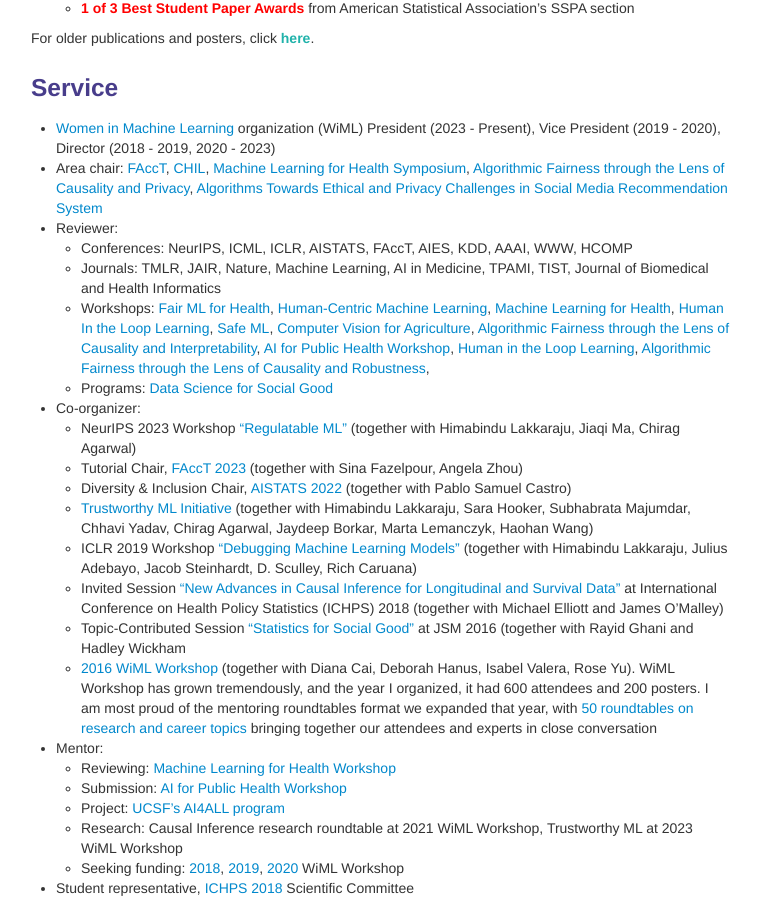
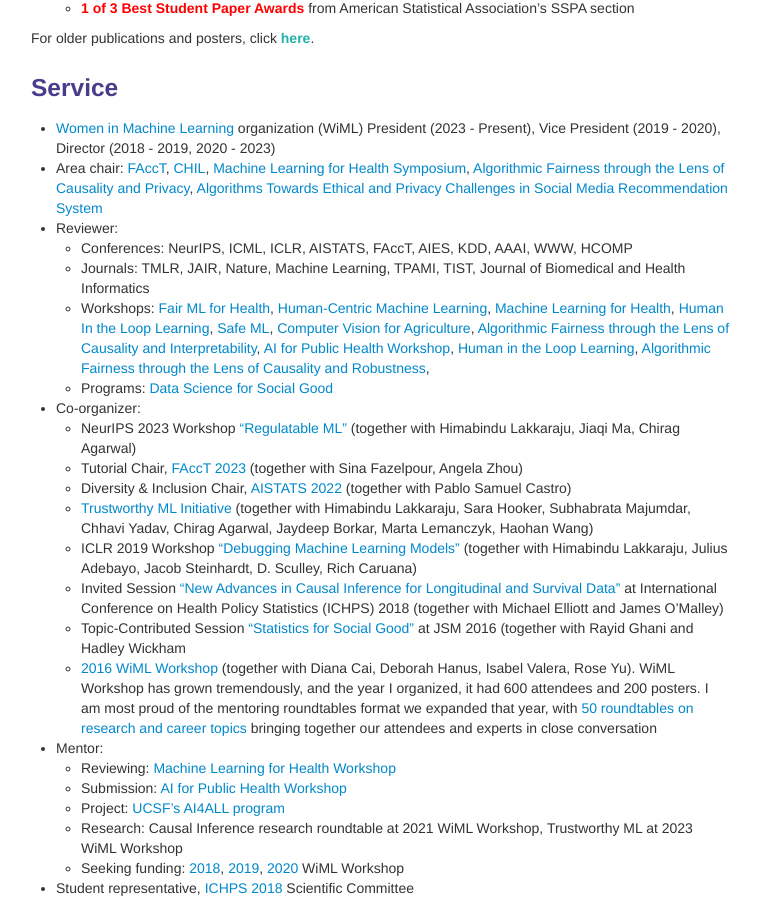
Before and after one commit to shftan/shftan.github.io, a Jekyll site: the page built from index.md, in a window 1280 px wide and 900 px high, scrolled down 2914 px. Shown: the whole window, without its empty margins (259-1018 px from the left). Built offline with Jekyll 4.4.1, drawn with Linux system fonts in a browser that asks for light colours.

Commit message:
Update index.md

```diff
--- a/index.md
+++ b/index.md
@@ -142,7 +142,7 @@ For older publications and posters, click <a class="paper" href="olderpublicatio
 - Area chair: [FAccT](https://facctconference.org/index.html), [CHIL](https://www.chilconference.org/), [Machine Learning for Health Symposium](https://ml4health.github.io), [Algorithmic Fairness through the Lens of Causality and Privacy](https://www.afciworkshop.org/), [Algorithms Towards Ethical and Privacy Challenges in Social Media Recommendation System](https://sites.google.com/view/aesm2022/home)
 - Reviewer:
   - Conferences: NeurIPS, ICML, ICLR, AISTATS, FAccT, AIES, KDD, AAAI, WWW, HCOMP
-  - Journals: TMLR, JAIR, Nature, Machine Learning, AI in Medicine, TPAMI, TIST, Journal of Biomedical and Health Informatics
+  - Journals: TMLR, JAIR, Nature, Machine Learning, TPAMI, TIST, Journal of Biomedical and Health Informatics
   - Workshops: [Fair ML for Health](https://www.fairmlforhealth.com/), [Human-Centric Machine Learning](https://sites.google.com/view/hcml-2019), [Machine Learning for Health](https://ml4health.github.io/2019/), [Human In the Loop Learning](https://sites.google.com/view/hill2019/home), [Safe ML](https://sites.google.com/view/safeml-iclr2019/home), [Computer Vision for Agriculture](https://www.cv4gc.org/cv4a2020/), [Algorithmic Fairness through the Lens of Causality and Interpretability](https://www.afciworkshop.org/), [AI for Public Health Workshop](https://aiforpublichealth.github.io/), [Human in the Loop Learning](https://www.icml-hill.com/), [Algorithmic Fairness through the Lens of Causality and Robustness](https://www.afciworkshop.org/),
   - Programs: <a href="http://www.dssgfellowship.org/">Data Science for Social Good</a>
 - Co-organizer:
```
